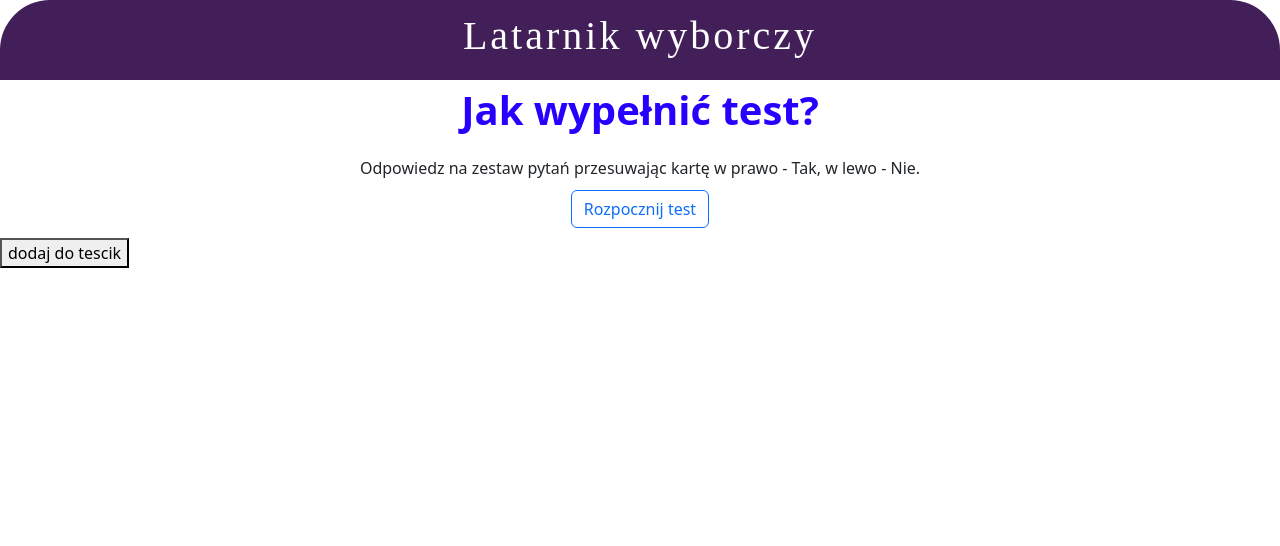
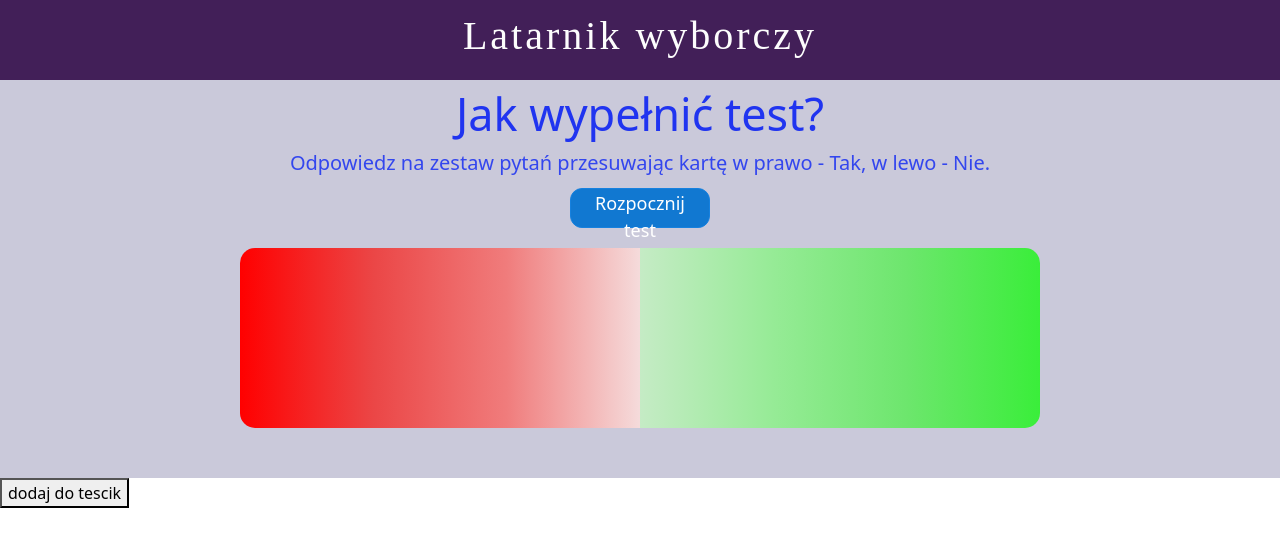
Before and after one commit to Pawlikss/projekt-latarnik, a React (Create React App) app: page /test in a window 1280 px wide. Shown: the top 546 px of the page. Built offline with nearby package versions, Linux system fonts and the light colour scheme; the HTML template or start-up script is replaced by a standard one.

Commit message:
modyfikacja faq i wygladu testu i karty

```diff
--- a/src/components/Card.js
+++ b/src/components/Card.js
@@ -13,13 +13,13 @@ const Card = ({ id, text, color }) => {
     backgroundRepeat: 'no-repeat',
     backgroundSize: 'contain',
     backgroundColor: color,
-      borderRadius: 10,
-      height: 200,
-      width: 200,
+    borderRadius: 15,
+    height: 180,
+    width: 190,
     verticalAlign: 'middle',
     display: 'table-cell',
     position: 'absolute',
-      left: '45%'
+    left: '0px'
   };
   console.log(cards)
 
@@ -27,7 +27,7 @@ const Card = ({ id, text, color }) => {
     <motion.div
       drag='x'
       x={motionValue}
-          dragConstraints={{ left: 0, right: 0}}
+      dragConstraints={{ left: 0, right: 0 }}
       style={style}
       children={text}
       id={id}
@@ -43,24 +43,24 @@ const Card = ({ id, text, color }) => {
           });
         }
 
-            if(info.point.x <= 800) {
+        if (info.point.x <= 800) {
           setState(prevValue => ({
             karty: [
               ...prevValue.karty,
-                  {id, IsDragRight: 0},
+              { id, IsDragRight: 0 },
             ],
           }))
         }
-            if(info.point.x >= 1100) {
+        if (info.point.x >= 1100) {
           setState(prevValue => ({
             karty: [
               ...prevValue.karty,
-                  {id, IsDragRight: 1},
+              { id, IsDragRight: 1 },
             ],
           }))
         }
       }
-        }/>
+      } />
   );
 };
 
--- a/src/components/FAQ.js
+++ b/src/components/FAQ.js
@@ -8,15 +8,7 @@ const FAQ = () => {
                     <span className="weight"> Co się dzieje z odpowiedziami użytkowników?</span><br />
                     Zbierane dane podczas wypełniania testu po wyświetleniu dopasowań są kasowane.
                     <span className="question"> Jak oblicza się stopień zgodności odpowiedzi użytkownika z poglądami polityków? </span>
-                    Na każde ze stwierdzeń użytkownicy oraz komitety wyborcze udzielają jednej z odpowiedzi: "Zgadzam się", "Nie zgadzam się", "Nie mam zdania". Za poszczególne kombinacje odpowiedzi użytkownika i danego komitetu do każdego ze stwierdzeń przypisuje się następującą liczbe punktów,jeżeli:
-                    <ul>
-                        <li>Zarówno użytkownik, jak i komitet odpowiedzą "Zgadzam się" albo "Nie zgadzam się" - 3 punkty</li>
-                        <li>użytkownik i komitet odpowiedzą "nie mam zdania" - 2 punkty</li>
-                        <li>użytkownik albo komitet odpowie "Zgadzam się" albo "Nie zgadzam się", a druga strona odpowie "Nie mam zdania" - 1 punkt</li>
-                        <li>jedna strona odpowie "Zgadzam się", a druga "Nie zgadzam się" - 0 punktów</li>
-                    </ul>
-                    Kolejnym krokiem jest dodanie punktów przypisanych do poszczególnych stwierdzeń - dla każdego z komitetów. Następnie uzyskane w ten sposób sumy punktów są dzielone przez maksymalną możliwą do zdobycia liczbe punktów.<br />
-                    Otrzymane w ten sposób wyniki są przedstawiane w postaci wykresu procentowej zgodności odpowiedzi użytkownika z odpowiedziami każdego z komitetów wyborczych.
+                    Na każde ze stwierdzeń użytkownicy oraz komitety wyborcze udzielają jednej z odpowiedzi i na tej podstawie obliczane jest dopasowanie.
                 </div>
             </div>
         </article>
--- a/src/components/Test.js
+++ b/src/components/Test.js
@@ -1,5 +1,5 @@
-import {useState} from 'react';
-import {getDatabase, ref, child, get } from "firebase/database";
+import { useState } from 'react';
+import { getDatabase, ref, child, get } from "firebase/database";
 import { initializeApp } from 'firebase/app';
 import Header from './Header'
 import Tutorial from './Tutorial';
@@ -38,9 +38,9 @@ const Test = () => {
   // do testów
   // const pytania={pytanie1:{osoba1:true,osoba2:false,osoba3:true},pytanie2:{osoba1:false,osoba2:false,osoba3:false},pytanie3:{osoba1:false,osoba2:true,osoba3:false}};
   //TODO odpowiedzi mają być odpowiedziami z state.karty
-  const odpowiedzi=[0,0,1];
+  const odpowiedzi = [0, 0, 1];
 
-  function liczenie(pytania){
+  function liczenie(pytania) {
     //TODO ustawic pytania na prawdziwe pytania:gotowe chyba idk
     const nazwy = Object.keys(pytania);
     //
@@ -51,14 +51,14 @@ const Test = () => {
       wyniki[key] = 0;
     }
 
-    for(let i=0;i<nazwy.length;i++){
-      for(let j=0;j<(Object.values(pytania[nazwy[i]])).length;j++){
+    for (let i = 0; i < nazwy.length; i++) {
+      for (let j = 0; j < (Object.values(pytania[nazwy[i]])).length; j++) {
         // //console.log("pytanie nr: "+i+" osoba: "+j+" "+pytania[nazwy[i]][osoby[j]]);
-        if(pytania[nazwy[i]][osoby[j]] === true && odpowiedzi[i] === 1){
-          wyniki[osoby[j]]+=1
+        if (pytania[nazwy[i]][osoby[j]] === true && odpowiedzi[i] === 1) {
+          wyniki[osoby[j]] += 1
         }
-        else if(pytania[nazwy[i]][osoby[j]] === false && odpowiedzi[i] === 0){
-          wyniki[osoby[j]]+=1
+        else if (pytania[nazwy[i]][osoby[j]] === false && odpowiedzi[i] === 0) {
+          wyniki[osoby[j]] += 1
         }
       }
     }
@@ -68,19 +68,21 @@ const Test = () => {
   //moje stop |dawid
   return (
     <>
-      <Header/>
-      <Tutorial/>
+      <div class="background">
+        <Header />
+        <Tutorial />
+
         <div className='App'>
-        <button className="btn btn-outline-primary testbutton" onClick={() => {
+          <button className="button3" onClick={() => {
             toggleActiveState()
-            get(child(ref(db),'Pytania')).then((snapshot) => {
+            get(child(ref(db), 'Pytania')).then((snapshot) => {
               if (snapshot.exists()) {
                 const pytania = Object.values(snapshot.val())
                 const nazwy = Object.keys(snapshot.val())
                 liczenie(pytania)
                 // to jest obiekt który ma wszystkie pytania snapshot.val()
-                for(let j=0;j<nazwy.length;j++){
-                  addObjectToArray({id:j,text:nazwy[j]})
+                for (let j = 0; j < nazwy.length; j++) {
+                  addObjectToArray({ id: j, text: nazwy[j] })
                 }
               } else {
                 console.log("No data available");
@@ -90,8 +92,18 @@ const Test = () => {
             })
           }}>Rozpocznij test</button>
         </div>
-      <div className='App container_row center'>
-        {IsActive ? karty.map((karty) => (<Card text={karty.text} color={'#55ccff'} key={karty.id} id={karty.id}></Card>)) : null}
+        <div className="con">
+          <div className="left"></div>
+          <div className="right"></div>
+          <div class="abs">
+            <div class="karta">
+              <div className='CardText'>
+                {IsActive ? karty.map((karty) => (<Card text={karty.text} color={'#3F1292'} key={karty.id} id={karty.id}></Card>)) : null}
+              </div>
+            </div>
+          </div>
+
+        </div>
       </div>
       <button onClick={() =>
         addObjectToArray({
--- a/src/components/Tutorial.js
+++ b/src/components/Tutorial.js
@@ -1,8 +1,8 @@
 const Tutorial = () => {
     return (
-        <div className="center">
-            <p className="weight paragraph">Jak wypełnić test?</p>
-            Odpowiedz na zestaw pytań przesuwając kartę w prawo - Tak, w lewo - Nie.
+        <div className="center testPadding">
+            <p className="testTitle">Jak wypełnić test?</p>
+            <p className="testText"> Odpowiedz na zestaw pytań przesuwając kartę w prawo - Tak, w lewo - Nie.</p>
         </div>
     );
 }
--- a/src/styl.css
+++ b/src/styl.css
@@ -3,14 +3,107 @@
     text-align: center;
     background-color: rgb(66, 31, 88);
     padding: 12px;
-    border-top-left-radius: 50px;
-    border-top-right-radius: 50px;
     width: 100%;
     font-family: Reznik;
     letter-spacing: 3px;
 }
 
-.container_row{
+.background {
+    background-color: rgb(202, 201, 218);
+    position: relative;
+    padding-bottom: 50px;
+}
+
+.karta {
+    width: 200px;
+    height: 170px;
+    margin-left: auto;
+    margin-right: auto;
+    position: relative;
+}
+
+.testPadding {
+    padding-left: 20px;
+    padding-right: 20px;
+}
+
+.CardText {
+    text-align: center;
+    color: rgb(255, 255, 255);
+    font-size: 17px;
+}
+
+.con {
+    position: relative;
+    height: 180px;
+    width: 800px;
+    margin-left: auto;
+    margin-right: auto;
+}
+
+.left {
+    float: left;
+    width: 50%;
+    height: 100%;
+    background-image: linear-gradient(to left, rgb(245, 219, 219), rgb(240, 124, 124), rgb(235, 70, 70), red);
+    box-sizing: border-box;
+    border-bottom-left-radius: 15px;
+    border-top-left-radius: 15px;
+}
+
+.right {
+    width: 50%;
+    height: 100%;
+    float: left;
+    background-image: linear-gradient(to left, rgb(58, 238, 58), rgb(109, 230, 109), rgb(150, 235, 150), rgb(197, 235, 197));
+    box-sizing: border-box;
+    border-bottom-right-radius: 15px;
+    border-top-right-radius: 15px;
+}
+
+.right::after {
+    content: '';
+    display: block;
+    clear: both;
+}
+
+.testTitle {
+    font-size: 45px;
+    color: rgb(32, 52, 240);
+    font-weight: 500;
+    margin: 0;
+}
+
+.testText {
+    font-size: 20px;
+    color: rgb(51, 70, 238);
+    font-weight: 500;
+    margin: 0;
+}
+
+.button3 {
+    background-color: #1178d1;
+    border: 1px solid #1681df;
+    border-radius: 12px;
+    font-size: 18px;
+    color: white;
+    transition: 150ms background-color linear;
+    width: 140px;
+    height: 40px;
+    box-sizing: border-box;
+    margin-bottom: 20px;
+    margin-top: 10px;
+}
+
+.button3:hover {
+    background-color: #1b8cee;
+}
+
+.button3:active {
+    background-color: #1178d1;
+}
+
+.container_row {
     display: grid;
 }
 
@@ -20,7 +113,7 @@
     top: 50%;
     -ms-transform: translateY(-50%);
     transform: translateY(-50%);
-  }
+}
 
 .testbutton {
     margin: 10px;
@@ -70,8 +163,8 @@
 }
 
 .button1 {
-    background-color: #6c757d;
-    border: 1px solid #6c757d;
+    background-color: #4731c2;
+    border: 1px solid #4029c2;
     border-radius: 12px;
     padding: 8px;
     color: white;
@@ -79,7 +172,6 @@
     width: 120px;
     height: 40px;
     margin-right: 5px;
-    opacity: 95%;
 }
 
 .button2 {
@@ -97,9 +189,7 @@
 }
 
 .button1:hover {
-    background-color: #5b646c;
-    border: 1px solid #6c757d;
-    opacity: 100%;
+    background-color: #5543b9;
 }
 
 .button2:hover {
@@ -110,7 +200,7 @@
 }
 
 .button1:active {
-    background-color: #7D868e;
+    background-color: #361cca;
 }
 
 .button2:active {
@@ -123,8 +213,6 @@
     justify-content: center;
     padding: 20px;
     position: relative;
-    border-bottom-left-radius: 50px;
-    border-bottom-right-radius: 50px;
     clear: both;
 }
 
@@ -145,18 +233,26 @@
 .img {
     float: left;
     padding: 10px;
-    width: 300px;
+    width: 150px;
 }
 
 @media only screen and (max-width: 920px) {
     .title {
         margin-bottom: 30px;
     }
+
+    .con {
+        width: 600px;
+    }
 }
 
 @media only screen and (max-width: 660px) {
     .title {
         font-size: 20px;
+    }
+
+    .con {
+        width: 500px;
     }
 }
 
@@ -170,14 +266,13 @@
         margin-bottom: 20px;
     }
 
-    .img {
-        float: none;
-
-    }
-
     .cen {
         margin-left: auto;
         margin-right: auto;
+    }
+
+    .con {
+        width: 400px;
     }
 }
 
@@ -198,6 +293,18 @@
     .flexElement {
         padding: 10px;
     }
+
+    .testTitle {
+        font-size: 30px;
+    }
+
+    .testText {
+        font-size: 18px;
+    }
+
+    .con {
+        width: 350px;
+    }
 }
 
 @media only screen and (max-width: 400px) {
@@ -217,10 +324,6 @@
         font-size: 40px;
     }
 
-    .img {
-        width: 250px;
-    }
-
     .cen {
         width: 250px;
     }
@@ -235,6 +338,14 @@
         width: 200px;
         margin: 0;
     }
+
+    .img {
+        float: none;
+    }
+
+    .con {
+        width: 100%;
+    }
 }
 
 @media only screen and (max-width: 280px) {
@@ -247,9 +358,7 @@
         font-size: 20px;
     }
 
-    .img {
-        width: 170px;
-    }
+
 
     .cen {
         width: 170px;
```
Lines whose indentation alone changed are shown as unchanged.
